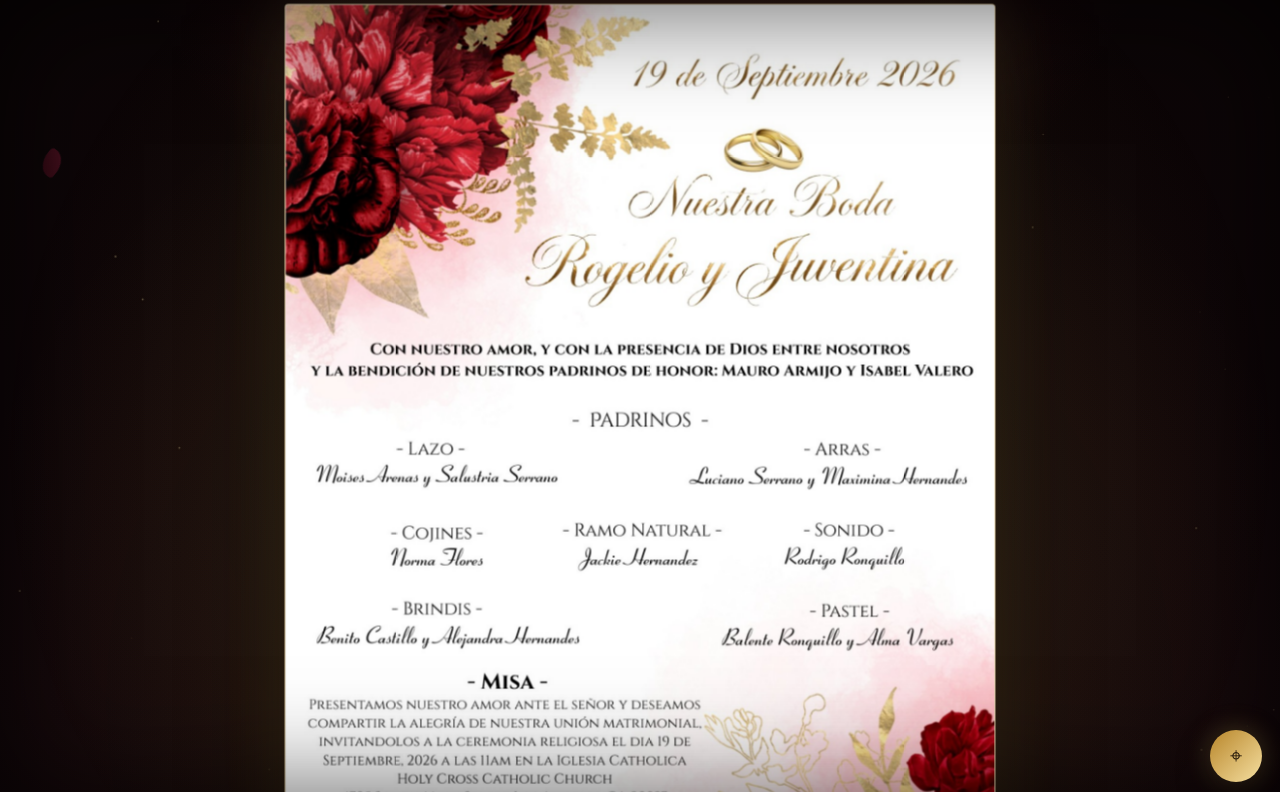
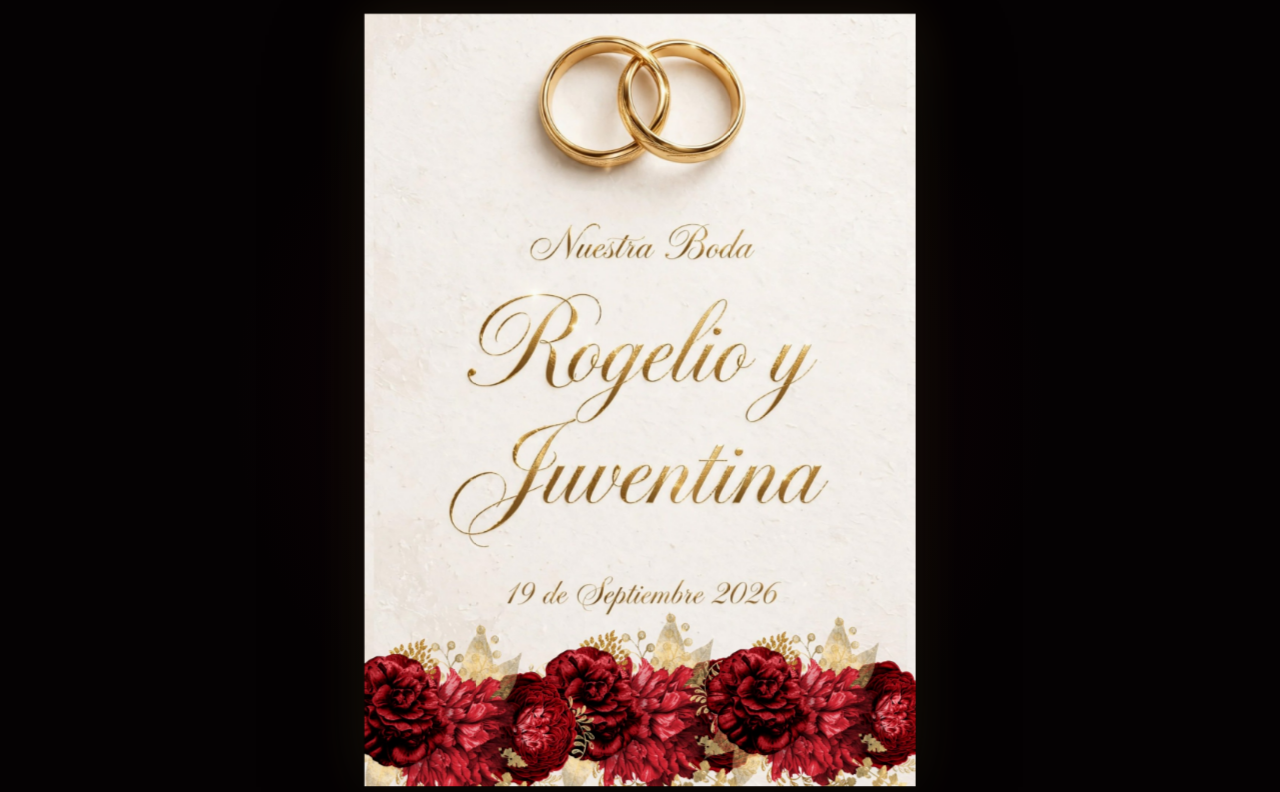
Before and after one commit to zval2/rogelioyjuventina, a plain HTML site: page index.html in a window 1280 px wide. Both pictures are taken after a click on the button "Abrir Invitación". Shown: the top 792 px of the page. Drawn offline with Linux system fonts and the light colour scheme.

Commit message:
Clean back preview edges

```diff
--- a/index.html
+++ b/index.html
@@ -59,6 +59,23 @@
     <p class="sound-note">La música comenzará al abrir la invitación.</p>
   </section>
 
+
+  <div id="cinematicOverlay" class="cinematic-overlay" aria-hidden="true">
+    <div id="ringStage" class="ring-stage">
+      <div class="wedding-rings" aria-hidden="true">
+        <span class="ring ring-left"></span>
+        <span class="ring ring-right"></span>
+      </div>
+      <div class="ring-glow" aria-hidden="true"></div>
+    </div>
+
+    <div id="backPreview" class="back-preview">
+      <div class="back-preview-card">
+        <img src="back.jpg" alt="Vista previa del reverso de la invitación">
+      </div>
+    </div>
+  </div>
+
   <main id="invitation" class="invitation" aria-hidden="true">
     <section class="card-section front-section">
       <div class="card-frame entrance-card">
--- a/script.js
+++ b/script.js
@@ -1,109 +1,180 @@
-const openBtn=document.getElementById("openBtn");
-const intro=document.getElementById("intro");
-const invitation=document.getElementById("invitation");
-const music=document.getElementById("music");
-const shareBtn=document.getElementById("shareBtn");
-const shareMessage=document.getElementById("shareMessage");
-const transitionCurtain=document.getElementById("transitionCurtain");
-const countdown=document.getElementById("countdown");
-const dayMessage=document.getElementById("dayMessage");
+const openBtn = document.getElementById("openBtn");
+const intro = document.getElementById("intro");
+const invitation = document.getElementById("invitation");
+const music = document.getElementById("music");
+const shareBtn = document.getElementById("shareBtn");
+const shareMessage = document.getElementById("shareMessage");
+const countdown = document.getElementById("countdown");
+const dayMessage = document.getElementById("dayMessage");
 
-const weddingStart=new Date("2026-09-19T00:00:00-07:00").getTime();
-const weddingEnd=new Date("2026-09-20T00:00:00-07:00").getTime();
+const cinematicOverlay = document.getElementById("cinematicOverlay");
+const ringStage = document.getElementById("ringStage");
+const backPreview = document.getElementById("backPreview");
 
-function updateCountdown(){
-  const now=Date.now();
-  if(now>=weddingStart&&now<weddingEnd){
-    countdown.hidden=true;dayMessage.hidden=false;dayMessage.textContent="¡Hoy es nuestro gran día!";return;
+const weddingStart = new Date("2026-09-19T00:00:00-07:00").getTime();
+const weddingEnd = new Date("2026-09-20T00:00:00-07:00").getTime();
+
+function updateCountdown() {
+  const now = Date.now();
+
+  if (now >= weddingStart && now < weddingEnd) {
+    countdown.hidden = true;
+    dayMessage.hidden = false;
+    dayMessage.textContent = "¡Hoy es nuestro gran día!";
+    return;
   }
-  if(now>=weddingEnd){
-    countdown.hidden=true;dayMessage.hidden=false;dayMessage.textContent="¡Gracias por acompañarnos!";return;
+
+  if (now >= weddingEnd) {
+    countdown.hidden = true;
+    dayMessage.hidden = false;
+    dayMessage.textContent = "¡Gracias por acompañarnos!";
+    return;
   }
-  countdown.hidden=false;dayMessage.hidden=true;
-  const distance=weddingStart-now;
-  document.getElementById("days").textContent=Math.floor(distance/86400000);
-  document.getElementById("hours").textContent=String(Math.floor((distance%86400000)/3600000)).padStart(2,"0");
-  document.getElementById("minutes").textContent=String(Math.floor((distance%3600000)/60000)).padStart(2,"0");
-  document.getElementById("seconds").textContent=String(Math.floor((distance%60000)/1000)).padStart(2,"0");
+
+  countdown.hidden = false;
+  dayMessage.hidden = true;
+
+  const distance = weddingStart - now;
+
+  document.getElementById("days").textContent =
+    Math.floor(distance / 86400000);
+
+  document.getElementById("hours").textContent =
+    String(Math.floor((distance % 86400000) / 3600000)).padStart(2, "0");
+
+  document.getElementById("minutes").textContent =
+    String(Math.floor((distance % 3600000) / 60000)).padStart(2, "0");
+
+  document.getElementById("seconds").textContent =
+    String(Math.floor((distance % 60000) / 1000)).padStart(2, "0");
 }
 
-function createGoldDust(){
-  const container=document.getElementById("goldDust");
-  for(let i=0;i<42;i+=1){
-    const dust=document.createElement("span");
-    dust.className="dust";
-    dust.style.left=`${Math.random()*100}%`;
-    dust.style.top=`${Math.random()*100}%`;
-    dust.style.setProperty("--drift",`${-28+Math.random()*56}px`);
-    dust.style.setProperty("--duration",`${8+Math.random()*12}s`);
-    dust.style.setProperty("--delay",`${Math.random()*-14}s`);
+function createGoldDust() {
+  const container = document.getElementById("goldDust");
+  if (!container) return;
+
+  for (let i = 0; i < 42; i += 1) {
+    const dust = document.createElement("span");
+    dust.className = "dust";
+    dust.style.left = `${Math.random() * 100}%`;
+    dust.style.top = `${Math.random() * 100}%`;
+    dust.style.setProperty("--drift", `${-28 + Math.random() * 56}px`);
+    dust.style.setProperty("--duration", `${8 + Math.random() * 12}s`);
+    dust.style.setProperty("--delay", `${Math.random() * -14}s`);
     container.appendChild(dust);
   }
 }
 
-function createPetals(){
-  const container=document.getElementById("petals");
-  for(let i=0;i<6;i+=1){
-    const petal=document.createElement("span");
-    petal.className="petal";
-    petal.style.left=`${Math.random()*100}%`;
-    petal.style.setProperty("--size",`${15+Math.random()*12}px`);
-    petal.style.setProperty("--drift",`${-90+Math.random()*180}px`);
-    petal.style.setProperty("--duration",`${19+Math.random()*14}s`);
-    petal.style.setProperty("--delay",`${Math.random()*-26}s`);
+function createPetals() {
+  const container = document.getElementById("petals");
+  if (!container) return;
+
+  for (let i = 0; i < 6; i += 1) {
+    const petal = document.createElement("span");
+    petal.className = "petal";
+    petal.style.left = `${Math.random() * 100}%`;
+    petal.style.setProperty("--size", `${15 + Math.random() * 12}px`);
+    petal.style.setProperty("--drift", `${-90 + Math.random() * 180}px`);
+    petal.style.setProperty("--duration", `${19 + Math.random() * 14}s`);
+    petal.style.setProperty("--delay", `${Math.random() * -26}s`);
     container.appendChild(petal);
   }
 }
 
-function fadeInMusic(){
-  music.volume=0;
-  const target=.82,duration=2200,started=performance.now();
-  function step(now){
-    const progress=Math.min(1,(now-started)/duration);
-    music.volume=target*progress;
-    if(progress<1)requestAnimationFrame(step);
+function fadeInMusic() {
+  music.volume = 0;
+
+  const target = 0.82;
+  const duration = 2200;
+  const started = performance.now();
+
+  function step(now) {
+    const progress = Math.min(1, (now - started) / duration);
+    music.volume = target * progress;
+
+    if (progress < 1) {
+      requestAnimationFrame(step);
+    }
   }
+
   requestAnimationFrame(step);
 }
 
-openBtn.addEventListener("click",async()=>{
-  openBtn.disabled=true;
-  try{await music.play();fadeInMusic();}catch(error){console.warn("No se pudo iniciar la música:",error);}
+function sleep(ms) {
+  return new Promise(resolve => setTimeout(resolve, ms));
+}
+
+openBtn.addEventListener("click", async () => {
+  openBtn.disabled = true;
+
+  try {
+    await music.play();
+    fadeInMusic();
+  } catch (error) {
+    console.warn("No se pudo iniciar la música:", error);
+  }
+
+  /* 1) Fade away the intro */
   intro.classList.add("is-leaving");
-  transitionCurtain.classList.add("is-active");
-  setTimeout(()=>{
-    intro.style.display="none";
-    invitation.classList.add("is-visible");
-    invitation.setAttribute("aria-hidden","false");
-    document.body.classList.add("invitation-open");
-  },650);
-  setTimeout(()=>{
+  await sleep(550);
+  intro.style.display = "none";
+
+  /* 2) Wedding-ring effect */
+  cinematicOverlay.classList.add("active");
+  cinematicOverlay.setAttribute("aria-hidden", "false");
+  ringStage.classList.add("show");
+  await sleep(1850);
+
+  /* 3) BACK SIDE ONLY — exactly 5 seconds */
+  ringStage.classList.remove("show");
+  backPreview.classList.add("show");
+  await sleep(5000);
+
+  /* 4) End preview and open the normal invitation at the FRONT */
+  backPreview.classList.remove("show");
+  await sleep(550);
+
+  cinematicOverlay.classList.remove("active");
+  cinematicOverlay.setAttribute("aria-hidden", "true");
+
+  invitation.classList.add("is-visible");
+  invitation.setAttribute("aria-hidden", "false");
+  document.body.classList.add("invitation-open");
+
+  requestAnimationFrame(() => {
     invitation.classList.add("is-revealed");
-    window.scrollTo({top:0,behavior:"smooth"});
-  },1080);
-  setTimeout(()=>transitionCurtain.classList.remove("is-active"),1700);
+    window.scrollTo({ top: 0, behavior: "smooth" });
+  });
 });
 
-shareBtn.addEventListener("click",async()=>{
-  const shareData={
-    title:"Nuestra Boda | Rogelio y Juventina",
-    text:"Acompáñanos a celebrar nuestra boda el 19 de Septiembre 2026.",
-    url:"https://zval2.github.io/rogelioyjuventina/"
+shareBtn.addEventListener("click", async () => {
+  const shareData = {
+    title: "Nuestra Boda | Rogelio y Juventina",
+    text: "Acompáñanos a celebrar nuestra boda el 19 de Septiembre 2026.",
+    url: "https://zval2.github.io/rogelioyjuventina/"
   };
-  shareMessage.textContent="";
-  if(navigator.share){
-    try{await navigator.share(shareData);return;}
-    catch(error){if(error.name==="AbortError")return;}
+
+  shareMessage.textContent = "";
+
+  if (navigator.share) {
+    try {
+      await navigator.share(shareData);
+      return;
+    } catch (error) {
+      if (error.name === "AbortError") return;
+    }
   }
-  try{
+
+  try {
     await navigator.clipboard.writeText(shareData.url);
-    shareMessage.textContent="Enlace copiado.";
-  }catch{
-    shareMessage.textContent="Copia el enlace desde la barra del navegador.";
+    shareMessage.textContent = "Enlace copiado.";
+  } catch {
+    shareMessage.textContent =
+      "Copia el enlace desde la barra del navegador.";
   }
 });
 
 updateCountdown();
-setInterval(updateCountdown,1000);
+setInterval(updateCountdown, 1000);
 createGoldDust();
 createPetals();
--- a/style.css
+++ b/style.css
@@ -82,3 +82,159 @@ body.invitation-open .floating-map{display:flex}
 @media(prefers-reduced-motion:reduce){
   *,*:before,*:after{scroll-behavior:auto!important;animation-duration:.001ms!important;animation-iteration-count:1!important;transition-duration:.001ms!important}
 }
+
+/* ===== CLEAN OPENING SEQUENCE: RINGS -> BACK FOR 5 SEC -> NORMAL SITE ===== */
+.cinematic-overlay{
+  position:fixed;
+  inset:0;
+  z-index:60;
+  display:none;
+  align-items:center;
+  justify-content:center;
+  background:
+    radial-gradient(circle at center, rgba(113,20,45,.18), transparent 54%),
+    #050203;
+  opacity:0;
+  pointer-events:none;
+}
+
+.cinematic-overlay.active{
+  display:flex;
+  animation:cinematicFadeIn .35s ease forwards;
+}
+
+.ring-stage{
+  position:absolute;
+  inset:0;
+  display:flex;
+  align-items:center;
+  justify-content:center;
+  opacity:0;
+}
+
+.ring-stage.show{
+  animation:ringStageLife 1.85s ease both;
+}
+
+.wedding-rings{
+  position:relative;
+  width:150px;
+  height:92px;
+  filter:drop-shadow(0 0 18px rgba(216,182,95,.35));
+}
+
+.ring{
+  position:absolute;
+  top:10px;
+  width:78px;
+  height:78px;
+  border:5px solid #d8b65f;
+  border-radius:50%;
+  box-shadow:
+    inset 0 0 12px rgba(248,229,167,.22),
+    0 0 22px rgba(216,182,95,.25);
+}
+
+.ring-left{
+  left:13px;
+  transform:rotate(-13deg) scale(.72);
+  animation:ringLeftEnter 1.25s cubic-bezier(.2,.8,.2,1) forwards;
+}
+
+.ring-right{
+  right:13px;
+  transform:rotate(13deg) scale(.72);
+  animation:ringRightEnter 1.25s cubic-bezier(.2,.8,.2,1) forwards;
+}
+
+.ring-glow{
+  width:245px;
+  height:245px;
+  border-radius:50%;
+  background:radial-gradient(circle,rgba(216,182,95,.24),transparent 67%);
+  filter:blur(18px);
+  animation:ringGlowPulse 1.7s ease both;
+}
+
+.back-preview{
+  position:absolute;
+  inset:0;
+  display:flex;
+  align-items:center;
+  justify-content:center;
+  padding:8px;
+  opacity:0;
+  visibility:hidden;
+  transition:opacity .55s ease, visibility .55s ease;
+}
+
+.back-preview.show{
+  opacity:1;
+  visibility:visible;
+}
+
+.back-preview-card{
+  width:auto;
+  max-width:99vw;
+  max-height:96svh;
+  overflow:visible;
+  border:none;
+  border-radius:0;
+  background:transparent;
+  box-shadow:
+    0 36px 95px rgba(0,0,0,.72),
+    0 0 60px rgba(216,182,95,.16);
+  animation:backPreviewBreath 5s ease-in-out both;
+}
+
+.back-preview-card img{
+  display:block;
+  width:auto;
+  height:auto;
+  max-width:99vw;
+  max-height:96svh;
+  object-fit:contain;
+  background:transparent;
+}
+
+@keyframes cinematicFadeIn{
+  from{opacity:0}
+  to{opacity:1}
+}
+
+@keyframes ringStageLife{
+  0%{opacity:0}
+  14%{opacity:1}
+  72%{opacity:1}
+  100%{opacity:0}
+}
+
+@keyframes ringLeftEnter{
+  0%{opacity:0;transform:translateX(-42px) rotate(-22deg) scale(.55)}
+  62%{opacity:1;transform:translateX(5px) rotate(-8deg) scale(1.05)}
+  100%{opacity:1;transform:translateX(0) rotate(-10deg) scale(1)}
+}
+
+@keyframes ringRightEnter{
+  0%{opacity:0;transform:translateX(42px) rotate(22deg) scale(.55)}
+  62%{opacity:1;transform:translateX(-5px) rotate(8deg) scale(1.05)}
+  100%{opacity:1;transform:translateX(0) rotate(10deg) scale(1)}
+}
+
+@keyframes ringGlowPulse{
+  0%{opacity:0;transform:scale(.6)}
+  45%{opacity:1;transform:scale(1)}
+  100%{opacity:0;transform:scale(1.28)}
+}
+
+@keyframes backPreviewBreath{
+  0%{transform:scale(.985);opacity:.78}
+  18%{transform:scale(1);opacity:1}
+  100%{transform:scale(1.025);opacity:1}
+}
+
+@media(max-width:560px){
+  .back-preview{padding:2px}
+  .back-preview-card{width:auto;max-width:99vw;border-radius:0}
+  .wedding-rings{transform:scale(.88)}
+}
```
Also changed, not shown: 1 other file.
